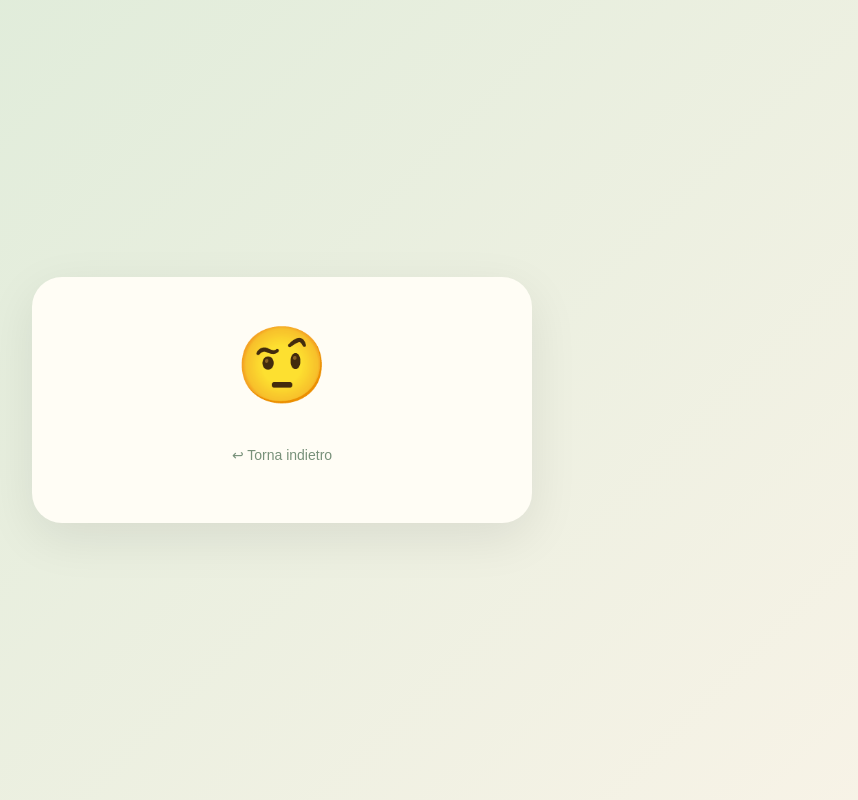
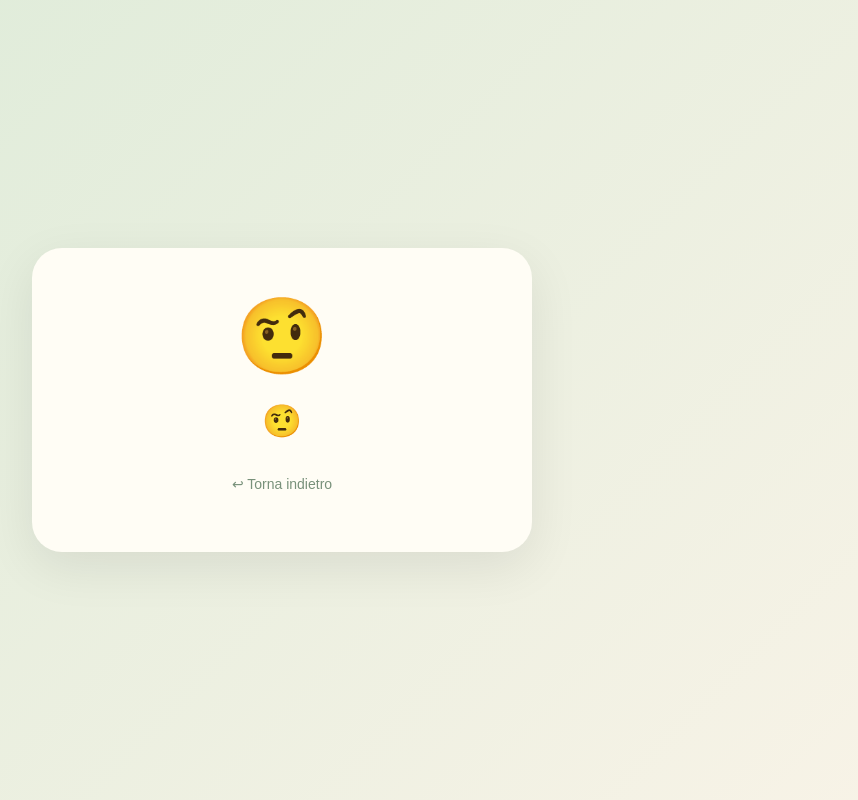
Before and after one commit to gabnech8/invito, a plain HTML site: page index.html in a window 1280 px wide. Both pictures are taken after a click on the button "No". Shown: the whole page, without its empty margins (358-1216 px from the left). Drawn offline with Linux system fonts and the light colour scheme.

Commit message:
Update reaction title to emoji when condition fails

```diff
--- a/index.html
+++ b/index.html
@@ -173,6 +173,8 @@
                 document.getElementById("titolo").textContent = "Scherzo, vado con Nicole";
             } else {
                 document.getElementById("reazione").textContent = "🤨";
+                document.getElementById("titolo").textContent = "🤨";
+
 
             }
         }
```
